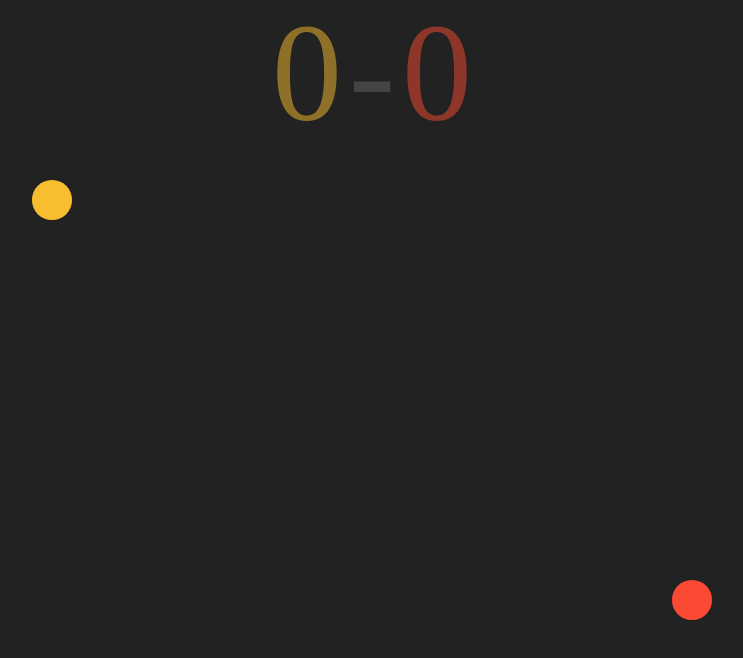
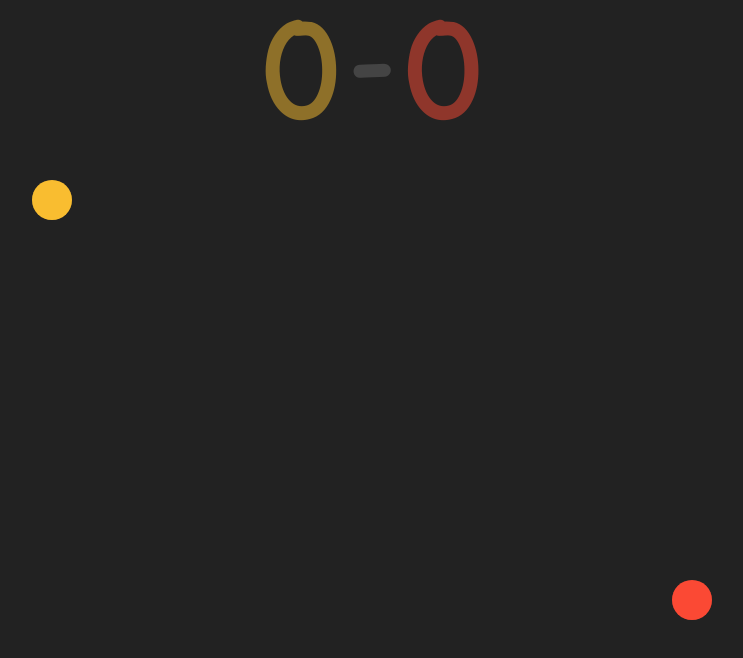
Before and after one commit to Gabe-Mitnick/spar-star, a plain HTML site: page index.html in a window 1280 px wide. Shown: the whole page, without its empty margins (268-1011 px from the left). Drawn offline with Linux system fonts and the light colour scheme; a web font is replaced by a local one.

Commit message:
fix font loading and increase background opacity by 1 to remove trails in chrome

```diff
--- a/index.html
+++ b/index.html
@@ -4,20 +4,17 @@
 		<meta charset="utf-8" />
 		<title>Spar Star</title>
 
-		<link rel="preconnect" href="https://fonts.googleapis.com" />
-		<link rel="preconnect" href="https://fonts.gstatic.com" crossorigin />
-		<link
-			href="https://fonts.googleapis.com/css2?family=Balsamiq+Sans:wght@400;700&display=swap"
-			rel="stylesheet"
-		/>
+		<link rel="preconnect" href="https://fonts.googleapis.com">
+		<link rel="preconnect" href="https://fonts.gstatic.com" crossorigin>
+		<!-- only need the characters 0123456789-yeah! -->
+		<link href="https://fonts.googleapis.com/css2?family=Balsamiq+Sans&display=swap&text=0123456789-yeah!" rel="stylesheet">
 
 		<style>
 			body {
 				overflow: hidden;
 				background: #232323;
 				margin: 0;
-				/* this is necessary to force the font to load, even tho the font is separately set in the js for the canvas */
-				font-family: "Balsamiq Sans";
+				font-family: Balsamiq Sans;
 			}
 			canvas {
 				position: absolute;
@@ -25,7 +22,6 @@
 				height: 100%;
 			}
 		</style>
-		<script src="logic.js"></script>
 		<link rel="stylesheet" href="https://use.typekit.net/kjp5sfv.css" />
 	</head>
 
@@ -33,6 +29,9 @@
 		<canvas id="main-canvas"></canvas>
 		<canvas id="score-canvas"></canvas>
 		<canvas id="msg-canvas"></canvas>
+		<!-- force chrome to load the font before running javascript -->
+		<span>!</span>
+		<script src="logic.js"></script>
 		<!-- GoatCounter analytics -->
 		<script data-goatcounter="https://gabe-mitnick.goatcounter.com/count" async src="//gc.zgo.at/count.js"></script>
 	</body>
--- a/logic.js
+++ b/logic.js
@@ -9,7 +9,7 @@ let canvases = {},
 // constants
 const BACKGROUND_COLOR = "#232323",
 	NEUTRAL_COLOR = "#666666",
-	FONT_FAMILY = "Balsamiq Sans",
+	FONT_FAMILY = "Balsamiq Sans, sans-serif",
 	// character size
 	RADIUS = 20,
 	SWORD_LENGTH = 160,
@@ -337,7 +337,7 @@ function step() {
 			c.msg.clearRect(0, 0, frameWidth, frameHeight);
 		}
 	} else {
-		c.main.fillStyle = BACKGROUND_COLOR + "bb";
+		c.main.fillStyle = BACKGROUND_COLOR + "bc";
 		c.main.fillRect(0, 0, frameWidth, frameHeight);
 		for (const pow of powerUps) {
 			pow.draw();
@@ -397,7 +397,8 @@ function drawScoreBoard() {
 	// separator
 	c.score.textAlign = "center";
 	c.score.fillStyle = NEUTRAL_COLOR;
-	c.score.fillText("-", frameWidth / 2, 120);
+	// for Balsamiq Sans, the hyphen has to be a bit higher than the numbers to look centered
+	c.score.fillText("-", frameWidth / 2, 110);
 	// first character
 	c.score.textAlign = "right";
 	c.score.fillStyle = chars[0].color;
```
